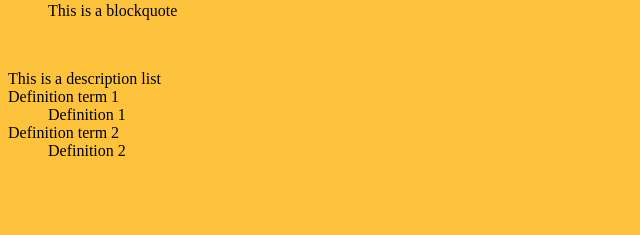
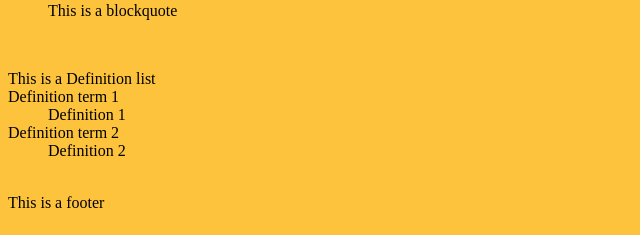
Before and after one commit to fstevens30/WEB-503-Lab-1, a website: page src/index.html in a window 1280 px wide. Shown: the part 589-824 px from the top of the page, without its empty margins (0-640 px from the left). Before the commit the page ends 800 px from the top, so only its background shows below. Drawn offline with Linux system fonts and the light colour scheme.

Commit message:
added footer

```diff
--- a/src/index.html
+++ b/src/index.html
@@ -35,13 +35,15 @@
         <br>
         <blockquote>This is a blockquote</blockquote>
         <br>
-        <dl>This is a description list
+        <dl>This is a Definition list
             <dt>Definition term 1</dt>
             <dd>Definition 1</dd>
             <dt>Definition term 2</dt>
             <dd>Definition 2</dd>
             </dl>
-        </dl>
+        <br>
+        <footer>This is a footer</footer>
+        <br>
 
 
     </body>
```
